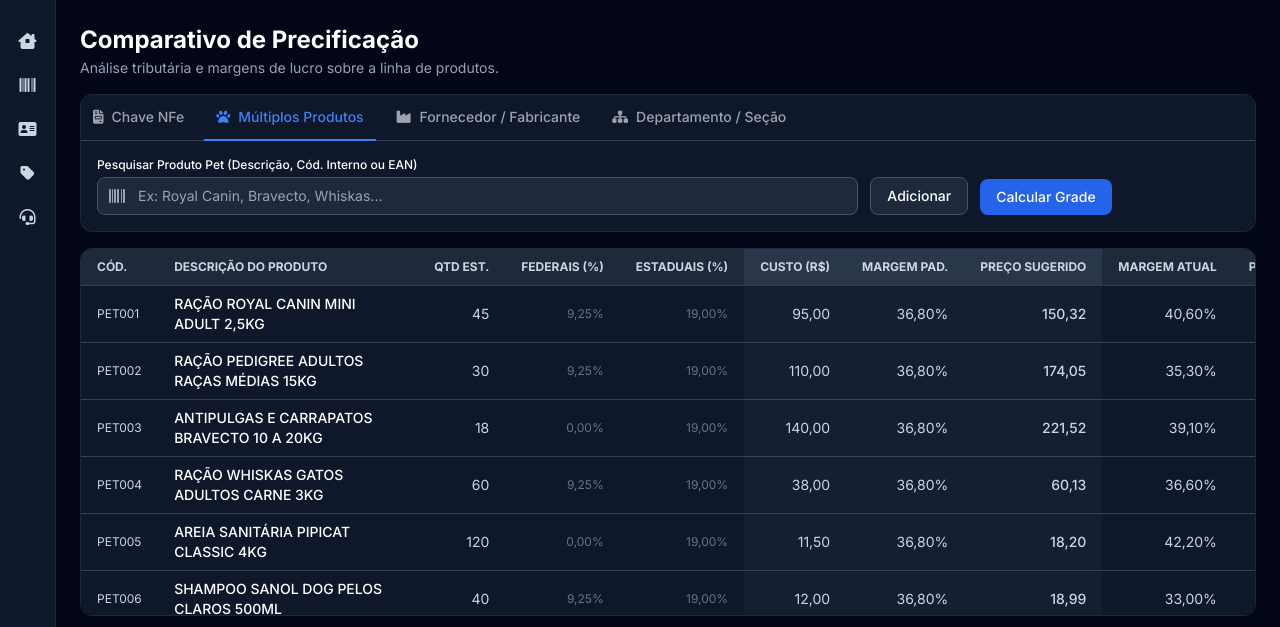
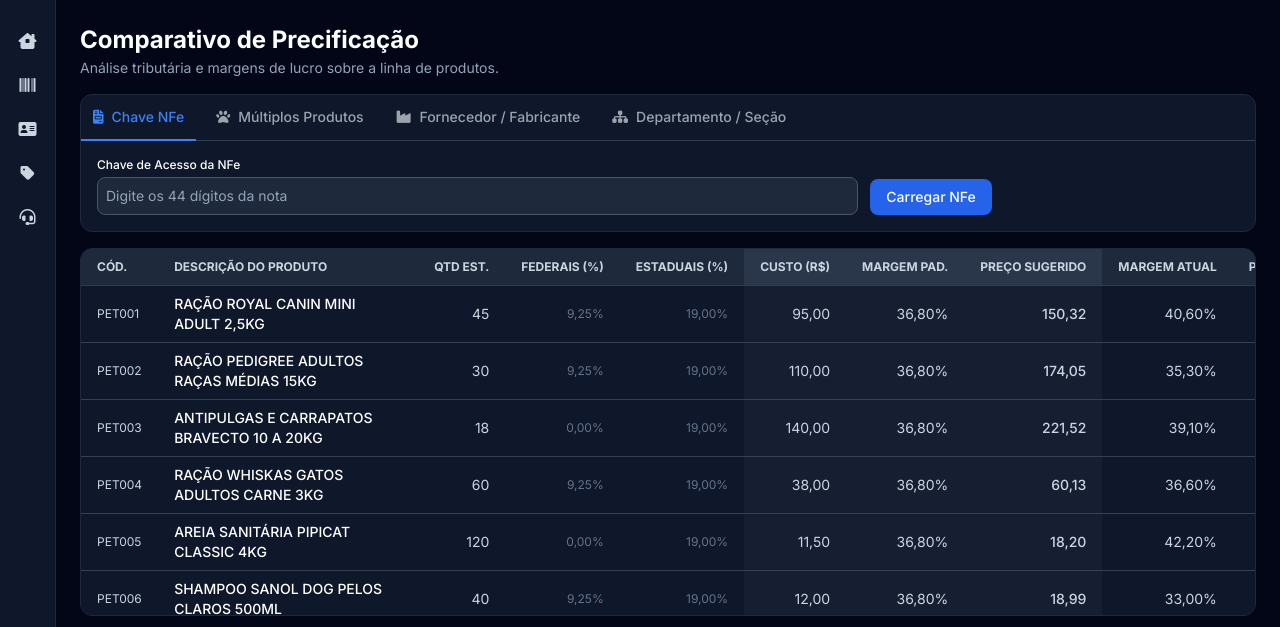
Before and after one commit to adm-gestorpro/gestorPro, a Django app: page /compras/comparativo in a window 1280 px wide. Shown: the part 65-692 px from the top of the page. Run offline with Django 5.2, Linux system fonts and the light colour scheme; parts of the project's set-up code (start-up, migrations or seed data) failed here and were passed over; some libraries are stand-ins or nearby versions.

Commit message:
Atualização no layout de tela do comparativo de preços

```diff
--- a/compras/templates/comparativo_precos.html
+++ b/compras/templates/comparativo_precos.html
@@ -20,22 +20,22 @@
         <div class="border-b border-slate-200 dark:border-slate-700">
             <ul class="flex flex-wrap -mb-px text-sm font-medium text-center text-slate-500 dark:text-slate-400" id="searchTabs" data-tabs-toggle="#searchTabsContent" role="tablist">
                 <li class="mr-2" role="presentation">
-                    <button class="inline-block p-3 border-b-2 border-transparent rounded-t-lg hover:text-slate-600 hover:border-slate-300 dark:hover:text-slate-300" id="nfe-tab" data-tabs-target="#nfe" type="button" role="tab" aria-controls="nfe" aria-selected="false">
+                    <button class="inline-block p-3 border-b-2 border-transparent rounded-t-lg hover:text-slate-600 hover:border-slate-300 dark:hover:text-slate-300" id="nfe-tab" data-tabs-target="#nfe" type="button" role="tab" aria-controls="nfe" aria-selected="true">
                         <i class="fa-solid fa-file-invoice mr-2"></i>Chave NFe
                     </button>
                 </li>
                 <li class="mr-2" role="presentation">
-                    <button class="inline-block p-3 border-b-2 rounded-t-lg hover:text-slate-600 hover:border-slate-300 dark:hover:text-slate-300" id="produtos-tab" data-tabs-target="#produtos" type="button" role="tab" aria-controls="produtos" aria-selected="true">
+                    <button disabled class="inline-block p-3 border-b-2 rounded-t-lg hover:text-slate-600 hover:border-slate-300 dark:hover:text-slate-300" id="produtos-tab" data-tabs-target="#produtos" type="button" role="tab" aria-controls="produtos" aria-selected="false">
                         <i class="fa-solid fa-paw mr-2"></i>Múltiplos Produtos
                     </button>
                 </li>
                 <li class="mr-2" role="presentation">
-                    <button class="inline-block p-3 border-b-2 border-transparent rounded-t-lg hover:text-slate-600 hover:border-slate-300 dark:hover:text-slate-300" id="fornecedor-tab" data-tabs-target="#fornecedor" type="button" role="tab" aria-controls="fornecedor" aria-selected="false">
+                    <button disabled class="inline-block p-3 border-b-2 border-transparent rounded-t-lg hover:text-slate-600 hover:border-slate-300 dark:hover:text-slate-300" id="fornecedor-tab" data-tabs-target="#fornecedor" type="button" role="tab" aria-controls="fornecedor" aria-selected="false">
                         <i class="fa-solid fa-industry mr-2"></i>Fornecedor / Fabricante
                     </button>
                 </li>
                 <li role="presentation">
-                    <button class="inline-block p-3 border-b-2 border-transparent rounded-t-lg hover:text-slate-600 hover:border-slate-300 dark:hover:text-slate-300" id="taxonomia-tab" data-tabs-target="#taxonomia" type="button" role="tab" aria-controls="taxonomia" aria-selected="false">
+                    <button disabled class="inline-block p-3 border-b-2 border-transparent rounded-t-lg hover:text-slate-600 hover:border-slate-300 dark:hover:text-slate-300" id="taxonomia-tab" data-tabs-target="#taxonomia" type="button" role="tab" aria-controls="taxonomia" aria-selected="false">
                         <i class="fa-solid fa-sitemap mr-2"></i>Departamento / Seção
                     </button>
                 </li>
```
